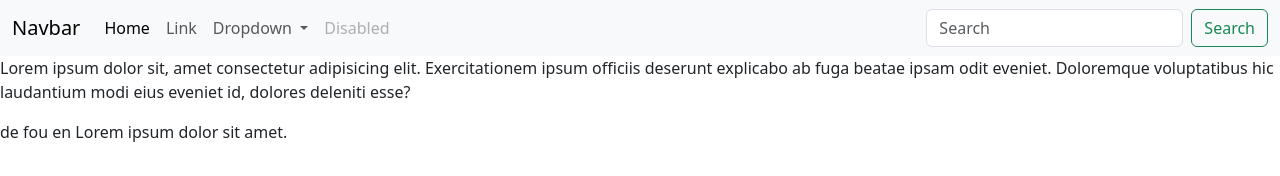
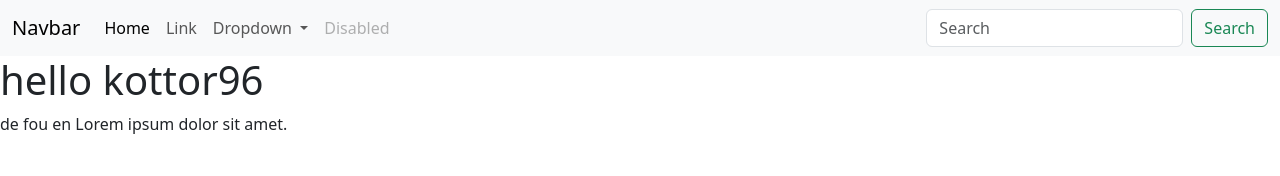
Before and after one commit to kottor96/ripou_duo, a plain HTML site: page index.html in a window 1280 px wide. Drawn offline with nearby package versions, Linux system fonts and the light colour scheme.

Commit message:
ajout de contenu dans index

```diff
--- a/index.html
+++ b/index.html
@@ -47,7 +47,7 @@
 
     </header>
     <main>
-        <p>Lorem ipsum dolor sit, amet consectetur adipisicing elit. Exercitationem ipsum officiis deserunt explicabo ab fuga beatae ipsam odit eveniet. Doloremque voluptatibus hic laudantium modi eius eveniet id, dolores deleniti esse?</p>
+        <h1>hello kottor96</h1>
     </main>
     <footer>
         <p>
```
